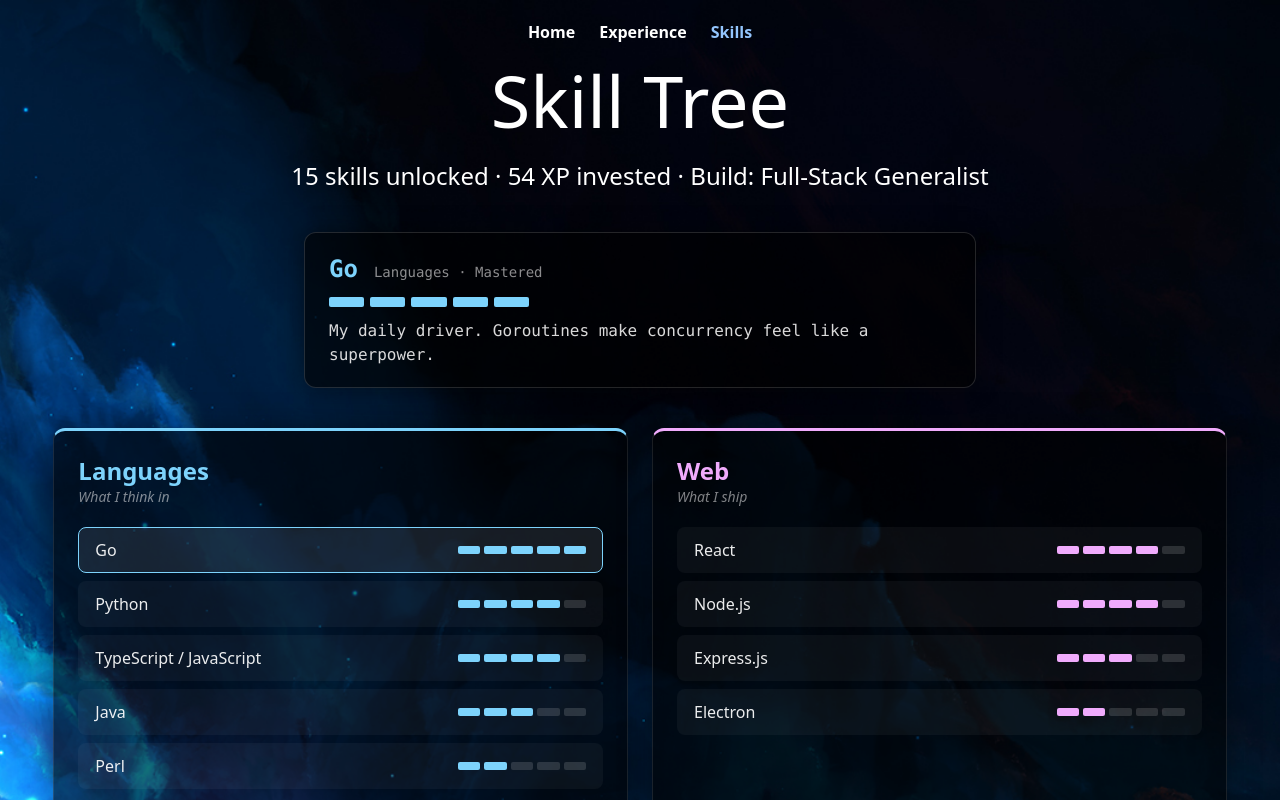
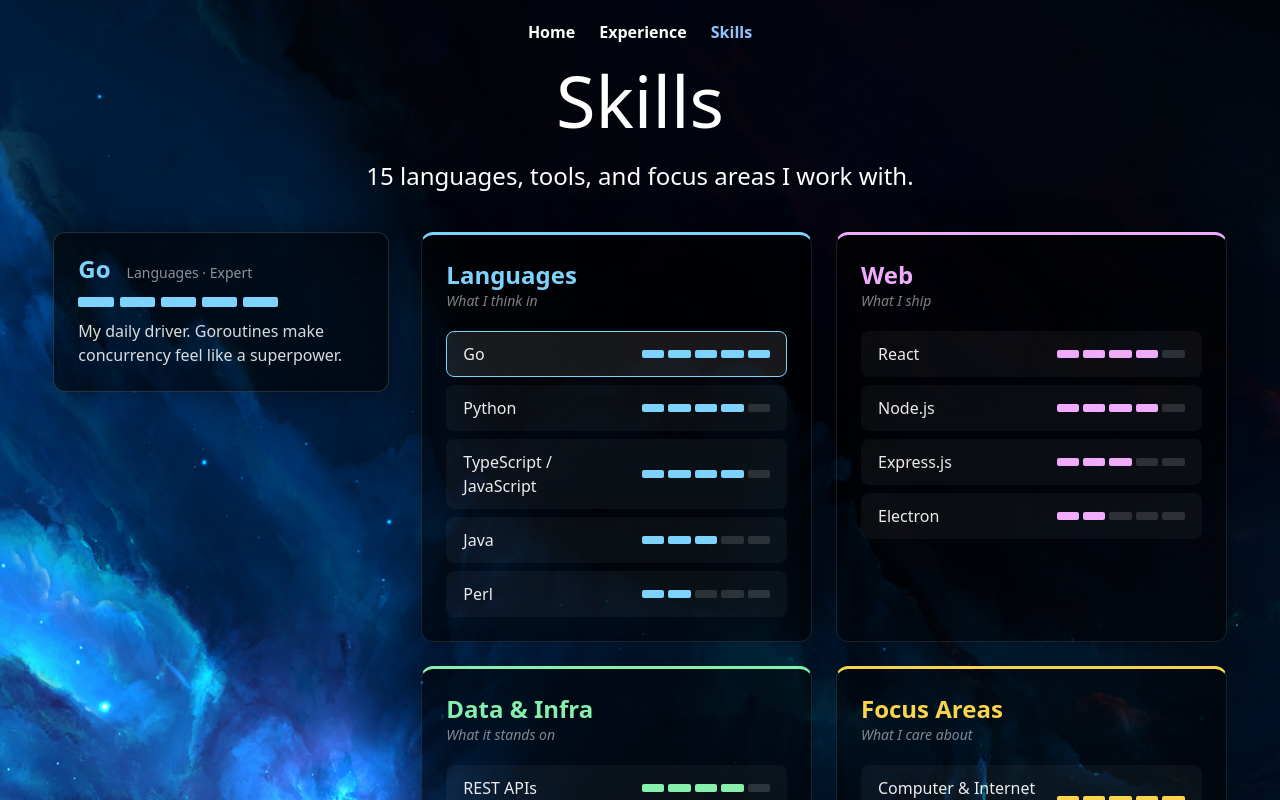
Before and after one commit to BenPVandenberg/Resume-Site, a Next.js app: page /skills in a window 1280 px wide. Both pictures are taken after a click on the button "Go". Shown: the top 800 px of the page. Built offline with nearby package versions, Linux system fonts and the light colour scheme.

Commit message:
Drop the game lingo; give skills a proper desktop layout

```diff
--- a/pages/experience.tsx
+++ b/pages/experience.tsx
@@ -22,15 +22,15 @@
     defaultOpen?: boolean;
 }
 
-const TYPE_META: Record<QuestType, { label: string; color: string }> = {
-    tutorial: { label: 'Tutorial', color: '#7dd3fc' },
-    main: { label: 'Main Quest', color: '#fcd34d' },
-    side: { label: 'Side Quest', color: '#f0abfc' },
+const TYPE_COLORS: Record<QuestType, string> = {
+    tutorial: '#7dd3fc',
+    main: '#fcd34d',
+    side: '#f0abfc',
 };
 
 const QUESTS: { section: string; quests: Quest[] }[] = [
     {
-        section: 'Tutorial',
+        section: 'Education',
         quests: [
             {
                 id: 'carleton',
@@ -46,7 +46,7 @@
         ],
     },
     {
-        section: 'Main Quests',
+        section: 'Work Experience',
         quests: [
             {
                 id: 'irdeto',
@@ -99,7 +99,7 @@
         ],
     },
     {
-        section: 'Side Quests',
+        section: 'Personal Projects',
         quests: [
             {
                 id: 'tap',
@@ -169,12 +169,12 @@
 
 function QuestCard({ quest, index }: { quest: Quest; index: number }) {
     const [open, setOpen] = useState(!!quest.defaultOpen);
-    const meta = TYPE_META[quest.type];
+    const accent = TYPE_COLORS[quest.type];
 
     return (
         <motion.article
             className={styles.quest}
-            style={{ ['--accent' as string]: meta.color }}
+            style={{ ['--accent' as string]: accent }}
             initial={{ opacity: 0, y: 28 }}
             animate={{ opacity: 1, y: 0 }}
             transition={{
@@ -212,21 +212,12 @@
                                 {quest.name}
                             </span>
                         )}
-                        <span
-                            className={styles.questBadge}
-                            style={{
-                                color: meta.color,
-                                borderColor: meta.color,
-                            }}
-                        >
-                            {meta.label}
-                        </span>
                     </div>
                     <p className={styles.questRole}>{quest.role}</p>
                     <p className={styles.questDates}>{quest.dates}</p>
                     {quest.loot.length > 0 && (
                         <div className={styles.loot}>
-                            <span className={styles.lootLabel}>Loot:</span>
+                            <span className={styles.lootLabel}>Tech:</span>
                             {quest.loot.map((item) => (
                                 <span
                                     key={item}
@@ -241,7 +232,7 @@
                 <span className={styles.toggle} aria-hidden='true'>
                     {open ? '▾' : '▸'}{' '}
                     <span className={styles.toggleLabel}>
-                        {quest.objectives.length} objective
+                        {quest.objectives.length} highlight
                         {quest.objectives.length === 1 ? '' : 's'}
                     </span>
                 </span>
@@ -298,17 +289,13 @@
 }
 
 export default function Experience() {
-    const counts = QUESTS.map(
-        (s) => `${s.quests.length} ${s.section.toLowerCase()}`
-    ).join(' · ');
-
     return (
         <main>
             <Head>
                 <title>Ben Vandenberg: Experience</title>
                 <meta
                     name='description'
-                    content='A quest log of my cumulative experience'
+                    content='My education, work experience, and personal projects'
                 />
             </Head>
 
@@ -324,12 +311,12 @@
                         <motion.h1
                             className={`${sharedStyles.title} ${styles.title}`}
                         >
-                            Quest Log
+                            Experience
                         </motion.h1>
 
                         <motion.p className={sharedStyles.description}>
-                            {counts} completed. Click a quest to review its
-                            objectives.
+                            Where I&apos;ve studied, worked, and built.
+                            Select an entry to see the highlights.
                         </motion.p>
                     </motion.div>
 
@@ -354,7 +341,7 @@
                     ))}
 
                     <p className={styles.footnote}>
-                        New quests loading… check back for the next chapter.
+                        More to come.
                     </p>
                 </div>
             </div>
--- a/pages/skills.tsx
+++ b/pages/skills.tsx
@@ -8,7 +8,7 @@
 
 interface Skill {
     name: string;
-    xp: number; // 1 - 5
+    level: number; // 1 - 5
     blurb: string;
 }
 
@@ -20,8 +20,8 @@
     skills: Skill[];
 }
 
-// Tweak xp/blurb freely — 5 = Mastered, 1 = Hello, world
-const TREE: Branch[] = [
+// Tweak level/blurb freely — 5 = strongest, 1 = lightest touch
+const BRANCHES: Branch[] = [
     {
         id: 'languages',
         title: 'Languages',
@@ -30,27 +30,27 @@
         skills: [
             {
                 name: 'Go',
-                xp: 5,
+                level: 5,
                 blurb: 'My daily driver. Goroutines make concurrency feel like a superpower.',
             },
             {
                 name: 'Python',
-                xp: 4,
+                level: 4,
                 blurb: 'The trusty multi-tool — scripts, APIs, and everything in between.',
             },
             {
                 name: 'TypeScript / JavaScript',
-                xp: 4,
+                level: 4,
                 blurb: "The web's mother tongue, with types to keep me honest.",
             },
             {
                 name: 'Java',
-                xp: 3,
+                level: 3,
                 blurb: 'Battle-tested and verbose. We have an understanding.',
             },
             {
                 name: 'Perl',
-                xp: 2,
+                level: 2,
                 blurb: 'Read more than written. Respect for the elders.',
             },
         ],
@@ -63,22 +63,22 @@
         skills: [
             {
                 name: 'React',
-                xp: 4,
+                level: 4,
                 blurb: 'Components all the way down.',
             },
             {
                 name: 'Node.js',
-                xp: 4,
+                level: 4,
                 blurb: 'JavaScript, unleashed from the browser.',
             },
             {
                 name: 'Express.js',
-                xp: 3,
+                level: 3,
                 blurb: 'APIs without the ceremony.',
             },
             {
                 name: 'Electron',
-                xp: 2,
+                level: 2,
                 blurb: 'Desktop apps wearing a web costume.',
             },
         ],
@@ -91,17 +91,17 @@
         skills: [
             {
                 name: 'REST APIs',
-                xp: 4,
+                level: 4,
                 blurb: 'The lingua franca of the web.',
             },
             {
                 name: 'MySQL',
-                xp: 3,
+                level: 3,
                 blurb: 'SELECT * FROM competence.',
             },
             {
                 name: 'SSL / TLS',
-                xp: 3,
+                level: 3,
                 blurb: 'Keeping the padlock closed.',
             },
         ],
@@ -109,22 +109,22 @@
     {
         id: 'focus',
         title: 'Focus Areas',
-        tagline: 'What I obsess over',
+        tagline: 'What I care about',
         accent: '#fcd34d',
         skills: [
             {
                 name: 'Computer & Internet Security',
-                xp: 5,
+                level: 5,
                 blurb: 'My degree and my hobby. Trust, but verify.',
             },
             {
                 name: 'CLI Tooling',
-                xp: 4,
+                level: 4,
                 blurb: 'If I do it twice, it gets a command.',
             },
             {
                 name: 'Automation',
-                xp: 4,
+                level: 4,
                 blurb: 'Laziness, engineered.',
             },
         ],
@@ -132,11 +132,11 @@
 ];
 
 const LEVEL_NAMES: Record<number, string> = {
-    5: 'Mastered',
+    5: 'Expert',
     4: 'Proficient',
     3: 'Comfortable',
-    2: 'Dabbled',
-    1: 'Hello, world',
+    2: 'Familiar',
+    1: 'Learning',
 };
 
 interface ActiveSkill {
@@ -144,14 +144,14 @@
     skill: Skill;
 }
 
-function XpBar({ xp, accent, large }: { xp: number; accent: string; large?: boolean }) {
+function LevelBar({ level, accent, large }: { level: number; accent: string; large?: boolean }) {
     return (
-        <div className={large ? styles.xpBarLarge : styles.xpBar} aria-label={`${xp} out of 5`}>
+        <div className={large ? styles.levelBarLarge : styles.levelBar} aria-label={`${level} out of 5`}>
             {Array.from({ length: 5 }).map((_, i) => (
                 <motion.span
                     key={i}
-                    className={styles.xpSegment}
-                    style={i < xp ? { backgroundColor: accent } : undefined}
+                    className={styles.levelSegment}
+                    style={i < level ? { backgroundColor: accent } : undefined}
                     initial={{ scale: 0, opacity: 0 }}
                     animate={{ scale: 1, opacity: 1 }}
                     transition={{ delay: 0.15 + i * 0.07, type: 'spring', stiffness: 400, damping: 18 }}
@@ -164,14 +164,10 @@
 export default function Skills() {
     const [active, setActive] = useState<ActiveSkill | null>(null);
 
-    const stats = useMemo(() => {
-        const skillCount = TREE.reduce((n, b) => n + b.skills.length, 0);
-        const totalXp = TREE.reduce(
-            (n, b) => n + b.skills.reduce((m, s) => m + s.xp, 0),
-            0
+    const skillCount = useMemo(
+        () => BRANCHES.reduce((n, b) => n + b.skills.length, 0),
+        []
     );
-        return { skillCount, totalXp };
-    }, []);
 
     return (
         <main>
@@ -179,7 +175,7 @@
                 <title>Ben Vandenberg: Skills</title>
                 <meta
                     name='description'
-                    content='An interactive skill tree of the languages, tools, and focus areas I work with.'
+                    content='The languages, tools, and focus areas I work with.'
                 />
             </Head>
 
@@ -195,22 +191,22 @@
                         <motion.h1
                             className={`${sharedStyles.title} ${styles.title}`}
                         >
-                            Skill Tree
+                            Skills
                         </motion.h1>
 
                         <motion.p className={sharedStyles.description}>
-                            {stats.skillCount} skills unlocked ·{' '}
-                            {stats.totalXp} XP invested · Build: Full-Stack
-                            Generalist
+                            {skillCount} languages, tools, and focus areas I
+                            work with.
                         </motion.p>
                     </motion.div>
 
-                    {/* Inspect readout */}
-                    <div className={styles.inspectWrap}>
+                    <div className={styles.layout}>
+                        {/* Details panel */}
+                        <aside className={styles.detailsCol}>
                             <AnimatePresence exitBeforeEnter>
                                 <motion.div
                                     key={active ? active.skill.name : 'idle'}
-                                className={styles.inspect}
+                                    className={styles.details}
                                     initial={{ opacity: 0, y: 8 }}
                                     animate={{ opacity: 1, y: 0 }}
                                     exit={{ opacity: 0, y: -8 }}
@@ -218,42 +214,40 @@
                                 >
                                     {active ? (
                                         <>
-                                        <div className={styles.inspectHeader}>
+                                            <div className={styles.detailsHeader}>
                                                 <span
-                                                className={styles.inspectName}
+                                                    className={styles.detailsName}
                                                     style={{ color: active.branch.accent }}
                                                 >
                                                     {active.skill.name}
                                                 </span>
-                                            <span className={styles.inspectMeta}>
+                                                <span className={styles.detailsMeta}>
                                                     {active.branch.title} ·{' '}
-                                                {LEVEL_NAMES[active.skill.xp]}
+                                                    {LEVEL_NAMES[active.skill.level]}
                                                 </span>
                                             </div>
-                                        <XpBar
-                                            xp={active.skill.xp}
+                                            <LevelBar
+                                                level={active.skill.level}
                                                 accent={active.branch.accent}
                                                 large
                                             />
-                                        <p className={styles.inspectBlurb}>
+                                            <p className={styles.detailsBlurb}>
                                                 {active.skill.blurb}
                                             </p>
                                         </>
                                     ) : (
-                                    <p className={styles.inspectIdle}>
-                                        <span className={styles.prompt}>
-                                            $ inspect --skill
-                                        </span>{' '}
-                                        — hover or tap a skill to inspect it.
+                                        <p className={styles.detailsIdle}>
+                                            Hover or tap a skill to see more
+                                            about it.
                                         </p>
                                     )}
                                 </motion.div>
                             </AnimatePresence>
-                    </div>
+                        </aside>
 
                         {/* Branches */}
-                    <div className={styles.tree}>
-                        {TREE.map((branch, branchIndex) => (
+                        <div className={styles.branches}>
+                            {BRANCHES.map((branch, branchIndex) => (
                                 <motion.section
                                     key={branch.id}
                                     className={styles.branch}
@@ -283,9 +277,9 @@
                                                 <li key={skill.name}>
                                                     <button
                                                         type='button'
-                                                    className={`${styles.skillNode} ${
+                                                        className={`${styles.skillRow} ${
                                                             isActive
-                                                            ? styles.skillNodeActive
+                                                                ? styles.skillRowActive
                                                                 : ''
                                                         }`}
                                                         onMouseEnter={() =>
@@ -303,8 +297,8 @@
                                                         >
                                                             {skill.name}
                                                         </span>
-                                                    <XpBar
-                                                        xp={skill.xp}
+                                                        <LevelBar
+                                                            level={skill.level}
                                                             accent={branch.accent}
                                                         />
                                                     </button>
@@ -315,10 +309,9 @@
                                 </motion.section>
                             ))}
                         </div>
+                    </div>
 
-                    <p className={styles.footnote}>
-                        Respec available on request.
-                    </p>
+                    <p className={styles.footnote}>Always learning.</p>
                 </div>
             </div>
         </main>
--- a/styles/skills.module.css
+++ b/styles/skills.module.css
@@ -2,26 +2,42 @@
     @apply pb-6;
 }
 
-/* Inspect readout */
-.inspectWrap {
+/* Two-column layout on desktop: sticky details panel + branches */
+.layout {
     @apply w-11/12;
     @apply mx-auto;
-    @apply mb-10;
-    max-width: 42rem;
-    min-height: 9.5rem;
+    @apply flex;
+    @apply flex-col;
+    @apply gap-8;
+    @apply pb-8;
+    max-width: 80rem;
 }
 
-.inspect {
+@media (min-width: 1024px) {
+    .layout {
+        display: grid;
+        grid-template-columns: 21rem 1fr;
+        align-items: start;
+    }
+
+    .detailsCol {
+        position: sticky;
+        top: 6rem;
+    }
+}
+
+/* Details panel */
+.details {
     background-color: rgba(0, 0, 0, 0.6);
     border: 1px solid rgba(255, 255, 255, 0.14);
     box-shadow: 0 0 24px rgba(0, 0, 0, 0.45);
     @apply rounded-xl;
     @apply px-6;
     @apply py-5;
-    font-family: ui-monospace, SFMono-Regular, Menlo, Consolas, monospace;
+    min-height: 10rem;
 }
 
-.inspectHeader {
+.detailsHeader {
     @apply flex;
     @apply flex-wrap;
     @apply items-baseline;
@@ -30,43 +46,39 @@
     @apply mb-3;
 }
 
-.inspectName {
+.detailsName {
     @apply text-2xl;
     @apply font-bold;
 }
 
-.inspectMeta {
+.detailsMeta {
     @apply text-sm;
     color: rgba(255, 255, 255, 0.55);
 }
 
-.inspectBlurb {
+.detailsBlurb {
     @apply mt-3;
     @apply text-base;
     color: rgba(255, 255, 255, 0.85);
 }
 
-.inspectIdle {
+.detailsIdle {
     @apply text-base;
     color: rgba(255, 255, 255, 0.6);
 }
 
-.prompt {
-    color: #86efac;
-}
-
-/* XP bars */
-.xpBar {
+/* Level bars */
+.levelBar {
     @apply flex;
     @apply gap-1;
 }
 
-.xpBarLarge {
+.levelBarLarge {
     @apply flex;
     @apply gap-1.5;
 }
 
-.xpSegment {
+.levelSegment {
     @apply block;
     @apply rounded-sm;
     width: 1.4rem;
@@ -74,22 +86,20 @@
     background-color: rgba(255, 255, 255, 0.14);
 }
 
-.xpBarLarge .xpSegment {
+.levelBarLarge .levelSegment {
     width: 2.2rem;
     height: 0.65rem;
 }
 
 /* Branch grid */
-.tree {
+.branches {
     @apply grid;
     @apply gap-6;
-    @apply w-11/12;
-    @apply mx-auto;
-    @apply pb-8;
+    @apply w-full;
 }
 
 @media (min-width: 768px) {
-    .tree {
+    .branches {
         grid-template-columns: repeat(2, 1fr);
     }
 }
@@ -127,7 +137,7 @@
     color: rgba(255, 255, 255, 0.5);
 }
 
-/* Skill nodes */
+/* Skill rows */
 .skillList {
     @apply flex;
     @apply flex-col;
@@ -137,7 +147,7 @@
     @apply p-0;
 }
 
-.skillNode {
+.skillRow {
     @apply w-full;
     @apply flex;
     @apply items-center;
@@ -153,15 +163,15 @@
         transform 0.18s ease;
 }
 
-.skillNode:hover,
-.skillNode:focus-visible {
+.skillRow:hover,
+.skillRow:focus-visible {
     background-color: rgba(255, 255, 255, 0.09);
     border-color: var(--accent);
     transform: translateX(4px);
     outline: none;
 }
 
-.skillNodeActive {
+.skillRowActive {
     background-color: rgba(255, 255, 255, 0.09);
     border-color: var(--accent);
 }
@@ -179,5 +189,4 @@
     @apply italic;
     @apply pb-16;
     color: rgba(255, 255, 255, 0.4);
-    font-family: ui-monospace, SFMono-Regular, Menlo, Consolas, monospace;
 }
```
Also changed, not shown: styles/experience.module.css (+0 -13 lines). Lines whose indentation alone changed are shown as unchanged.
